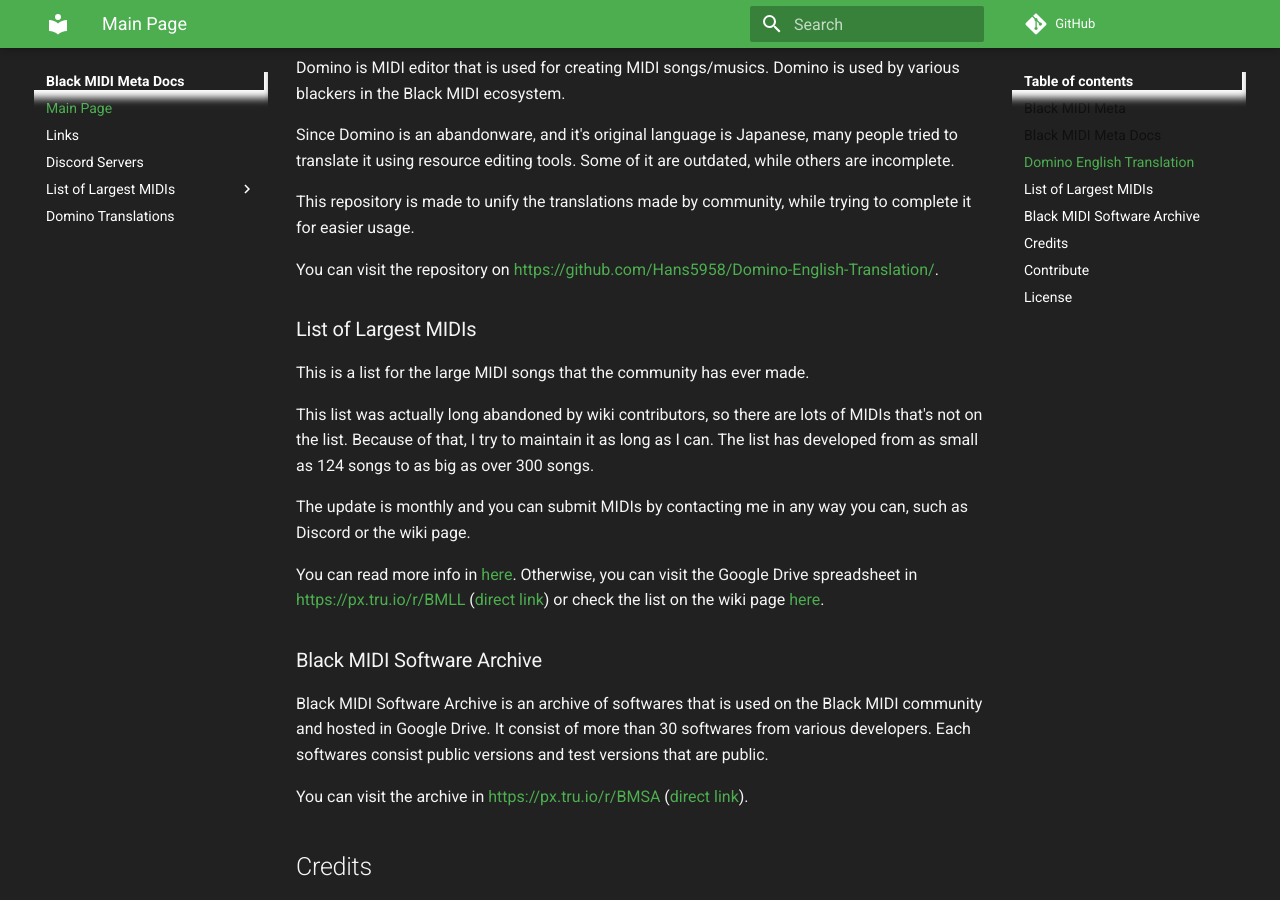
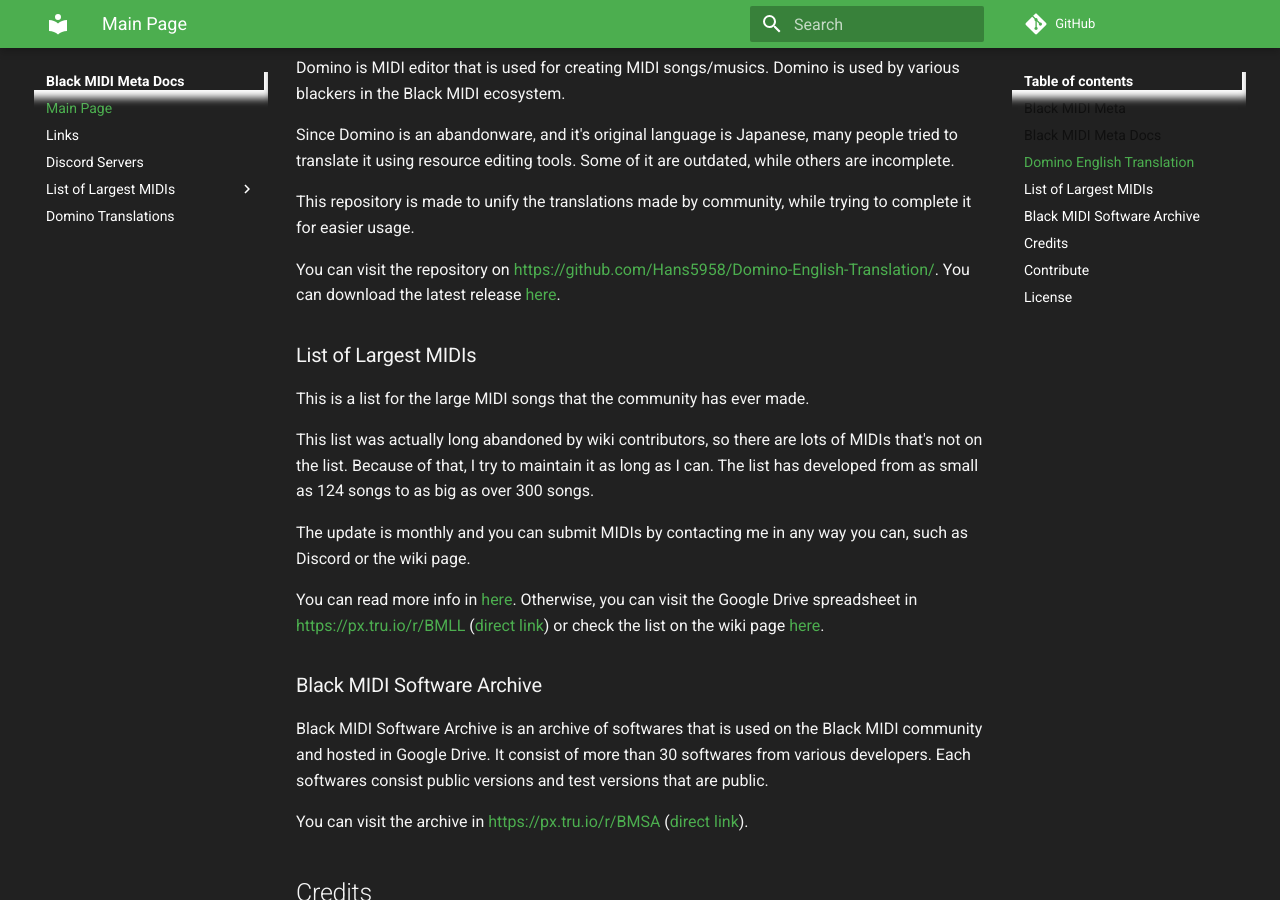
Before and after one commit to Hans5958/Black-MIDI-Meta, an MkDocs documentation site: the page built from docs/index.md, in a window 1280 px wide and 900 px high, scrolled down 653 px. Built offline with MkDocs 1.6.1 and Material for MkDocs 9.7.7, drawn with Linux system fonts in a browser that asks for light colours; comment, search, counter and statistics services are not loaded.

Commit message:
Add Domino-English-Translation releases link

```diff
--- a/docs/index.md
+++ b/docs/index.md
@@ -26,7 +26,8 @@ Since Domino is an abandonware, and it's original language is Japanese, many peo
 
 This repository is made to unify the translations made by community, while trying to complete it for easier usage.
 
-You can visit the repository on <https://github.com/Hans5958/Domino-English-Translation/>.
+You can visit the repository on <https://github.com/Hans5958/Domino-English-Translation/>. You can download the latest release [here](https://github.com/Hans5958/Domino-English-Translation/releases).
+
 
 ### List of Largest MIDIs
 
```
Also changed, not shown: README.md (+1 -1 lines).
